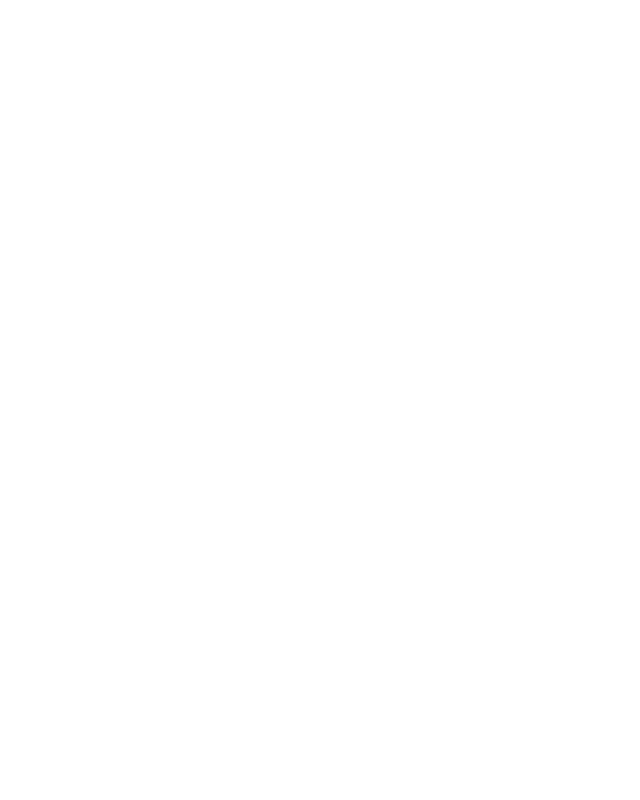
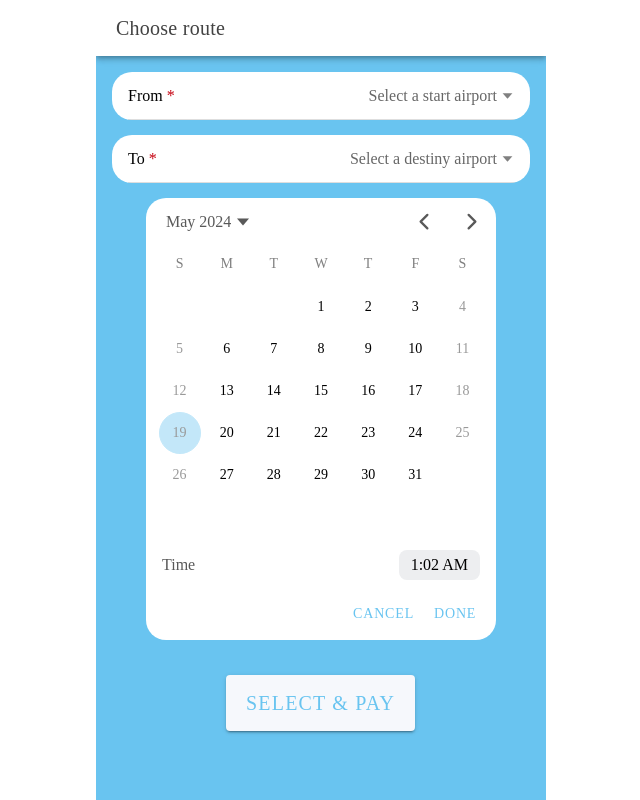
Before and after one commit to Kleczyk/AviaTech, a React (Vite) app in the folder frontend/: page /ticket in a window 1280 px wide. Shown: the whole page, without its empty margins (319-959 px from the left). Built offline with nearby package versions, Linux system fonts and the light colour scheme; a web font is replaced by a local one.

Commit message:
ticket page

```diff
--- a/frontend/package.json
+++ b/frontend/package.json
@@ -22,6 +22,7 @@
     "@types/react-router": "^5.1.20",
     "@types/react-router-dom": "^5.3.3",
     "ionicons": "^7.0.0",
+    "localforage": "^1.10.0",
     "react": "^18.2.0",
     "react-dom": "^18.2.0",
     "react-router": "^5.3.4",
@@ -38,6 +39,7 @@
     "@vitejs/plugin-legacy": "^5.0.0",
     "@vitejs/plugin-react": "^4.0.1",
     "cypress": "^13.5.0",
+    "date-fns": "^3.6.0",
     "eslint": "^8.35.0",
     "eslint-plugin-react": "^7.32.2",
     "jsdom": "^22.1.0",
--- a/frontend/src/App.tsx
+++ b/frontend/src/App.tsx
@@ -1,7 +1,8 @@
 import { Redirect, Route } from 'react-router-dom';
 import { IonApp, IonRouterOutlet, setupIonicReact } from '@ionic/react';
 import { IonReactRouter } from '@ionic/react-router';
-import Home from './pages/Home';
+import Home from './pages/home/Home';
+import TicketPage from './pages/ticket/TicketPage';
 
 /* Core CSS required for Ionic components to work properly */
 import '@ionic/react/css/core.css';
@@ -43,6 +44,15 @@
         <Route exact path="/home">
           <Home />
         </Route>
+        <Route exact path="/ticket">
+          <TicketPage />
+        </Route>
+        <Route exact path="/faceid">
+          <Home />
+        </Route>
+        <Route exact path="/congrats">
+          <Home />
+        </Route>
         <Route exact path="/">
           <Redirect to="/home" />
         </Route>
--- a/frontend/src/pages/Home.scss
+++ b/frontend/src/pages/home/Home.scss
@@ -28,9 +28,4 @@
       margin: 5px;
     }
   }
-
-  ion-button {
-    --color: var(--ion-color-primary);
-    --background: var(--ion-color-light);
-  }
 }
--- a/frontend/src/pages/Home.tsx
+++ b/frontend/src/pages/home/Home.tsx
@@ -1,8 +1,13 @@
-import { IonContent, IonHeader, IonPage, IonTitle, IonToolbar, IonButton } from '@ionic/react';
+
+import React from "react";
+import { IonContent, IonPage, IonButton } from '@ionic/react';
+import { useHistory } from "react-router-dom";
 
 import './Home.scss';
 
 const Home: React.FC = () => {
+  const history = useHistory();
+
   return (
     <IonPage>
       <IonContent fullscreen className="ion-padding">
@@ -14,7 +19,9 @@
           </div>
           <IonButton
             size="large"
-            onClick={() => {}}
+            onClick={() => {
+              history.push("/ticket");
+            }}
           >
             Buy a ticket
           </IonButton>
--- /dev/null
+++ b/frontend/src/pages/ticket/TicketPage.scss
@@ -0,0 +1,21 @@
+.select-wrap {
+  display: flex;
+  flex-direction: column;
+  justify-content: center;
+  align-items: center;
+  gap: 15px;
+
+  ion-item {
+    width: 100%;
+    border-radius: 20px;
+  }
+
+  ion-datetime {
+    border-radius: 20px;
+  }
+
+  ion-button {
+    margin: 20px;
+    align-self: center;
+  }
+}
--- /dev/null
+++ b/frontend/src/pages/ticket/TicketPage.tsx
@@ -0,0 +1,81 @@
+
+import React, { useState } from "react";
+import { IonContent, IonPage, IonButton, IonHeader, IonToolbar, IonTitle, IonItem, IonSelect, IonSelectOption, IonText, IonDatetime } from '@ionic/react';
+import { useHistory } from "react-router-dom";
+import { formatISO } from 'date-fns';
+
+import './TicketPage.scss';
+
+const TicketPage: React.FC = () => {
+  const history = useHistory();
+  const airPorts = ["Rzeszów", "Wąchock", "Kraków", "Warszawa"];
+  const [startAirport, setStartAirport] = useState();
+  const [destinyAirport, setDestinyAirport] = useState();
+  const [ticketDate, setTicketDate] = useState(formatISO(Date.now()));
+
+  const isWeekday = (dateString: string) => {
+    const date = new Date(dateString);
+    const utcDay = date.getUTCDay();
+    return utcDay !== 0 && utcDay !== 6;
+  };
+
+  return (
+    <IonPage>
+      <IonHeader>
+        <IonToolbar>
+          <IonTitle>Choose route</IonTitle>
+        </IonToolbar>
+      </IonHeader>
+      <IonContent fullscreen className="ion-padding">
+        <div className="select-wrap">
+          <IonItem>
+            <IonSelect
+              placeholder="Select a start airport"
+              onIonChange={e => setStartAirport(e.detail.value)}
+            >
+              <div slot="label">
+                From <IonText color="danger">*</IonText>
+              </div>
+              {airPorts.filter(item => item != destinyAirport)
+                .map(item => (
+                  <IonSelectOption value={item}>{item}</IonSelectOption>
+                )
+              )}
+            </IonSelect>
+          </IonItem>
+          <IonItem>
+            <IonSelect
+              placeholder="Select a destiny airport"
+              onIonChange={e => setDestinyAirport(e.detail.value)}
+            >
+              <div slot="label">
+                To <IonText color="danger">*</IonText>
+              </div>
+              {airPorts.filter(item => item != startAirport)
+                .map(item => (
+                  <IonSelectOption value={item}>{item}</IonSelectOption>
+                )
+              )}
+            </IonSelect>
+          </IonItem>
+          <IonDatetime
+            value={ticketDate}
+            isDateEnabled={isWeekday}
+            showDefaultButtons={true}
+          >
+          </IonDatetime>
+          <IonButton
+            size="large"
+            onClick={() => {
+              history.push("/faceid");
+            }}
+          >
+            Select & Pay
+          </IonButton>
+        </div>
+      </IonContent>
+    </IonPage>
+  );
+};
+
+export default TicketPage;
--- a/frontend/src/theme/global.scss
+++ b/frontend/src/theme/global.scss
@@ -9,3 +9,8 @@
 ion-card {
   box-shadow: var(--ion-box-shadow);
 }
+
+ion-button {
+  --color: var(--ion-color-primary);
+  --background: var(--ion-color-light);
+}
```
Also changed, not shown: 1 other file (tests, documents, lock files or other folders).
